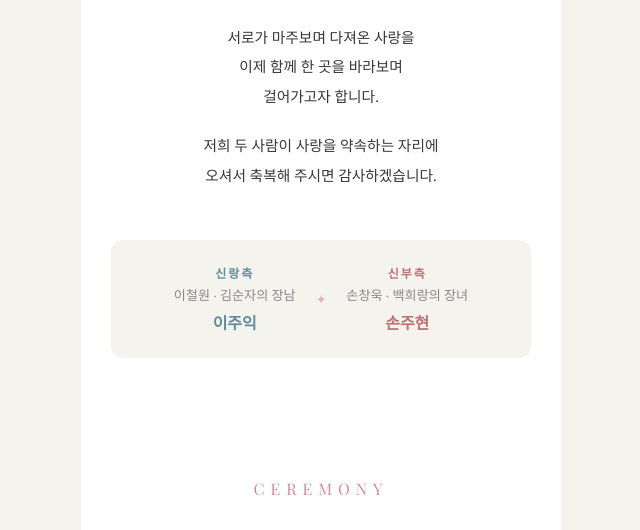
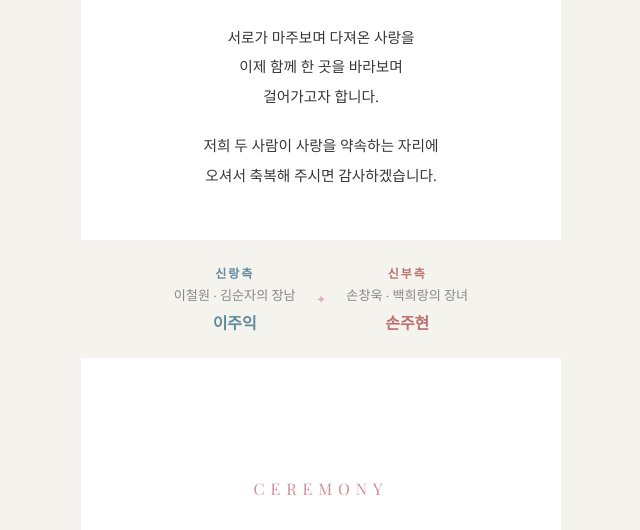
Before and after one commit to lee-juik/invitation-card, a Flask app: page / in a window 1280 px wide. Shown: the part 960-1490 px from the top of the page, without its empty margins (319-959 px from the left). Run offline with Flask 3, Linux system fonts and the light colour scheme; data that the repository does not hold is empty; some libraries are stand-ins or nearby versions; some web fonts are replaced.

Commit message:
refactor: 부모정보 섹션 전체 너비 확장 (좌우 여백 제거)

```diff
--- a/static/css/style.css
+++ b/static/css/style.css
@@ -155,16 +155,18 @@ a { text-decoration: none; color: inherit; }
 .greeting p + p { margin-top: 20px; }
 
 .parents-info {
-    width: 100%;
+    width: calc(100% + 60px);
+    margin-left: -30px;
+    margin-right: -30px;
     display: flex;
     align-items: center;
     justify-content: center;
     gap: 20px;
     margin-top: 20px;
-    padding: 24px 20px;
+    padding: 24px 30px;
     border-top: none;
     background: var(--ivory);
-    border-radius: 12px;
+    border-radius: 0;
 }
 .parent-group {
     display: flex;
--- a/templates/index.html
+++ b/templates/index.html
@@ -22,7 +22,7 @@
     <link rel="stylesheet" href="https://cdn.salondeletter.com/cdn/swiper/swiper-bundle.min.css">
     <link rel="stylesheet" href="https://unpkg.com/leaflet@1.9.4/dist/leaflet.css"/>
     <link rel="stylesheet" href="https://cdn.salondeletter.com/cdn/aos/aos.css">
-    <link rel="stylesheet" href="{{ url_for('static', filename='css/style.css') }}?v=20260410k">
+    <link rel="stylesheet" href="{{ url_for('static', filename='css/style.css') }}?v=20260410l">
 </head>
 <body>
 <div id="wrap">
```
